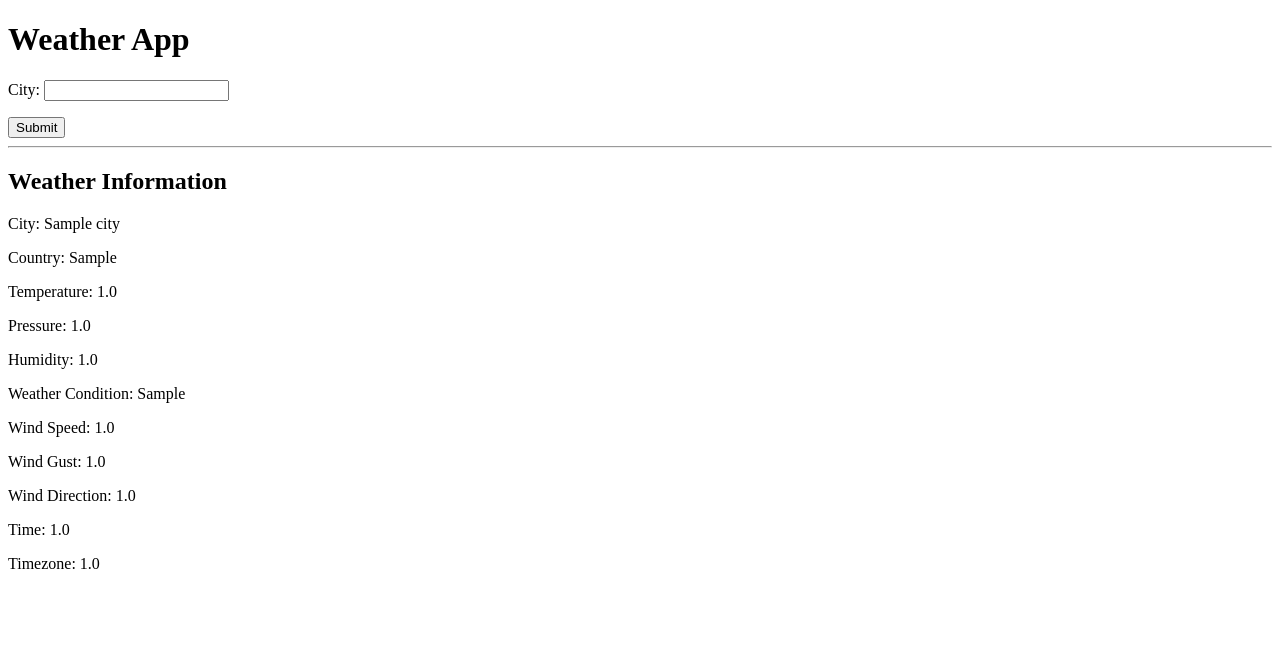
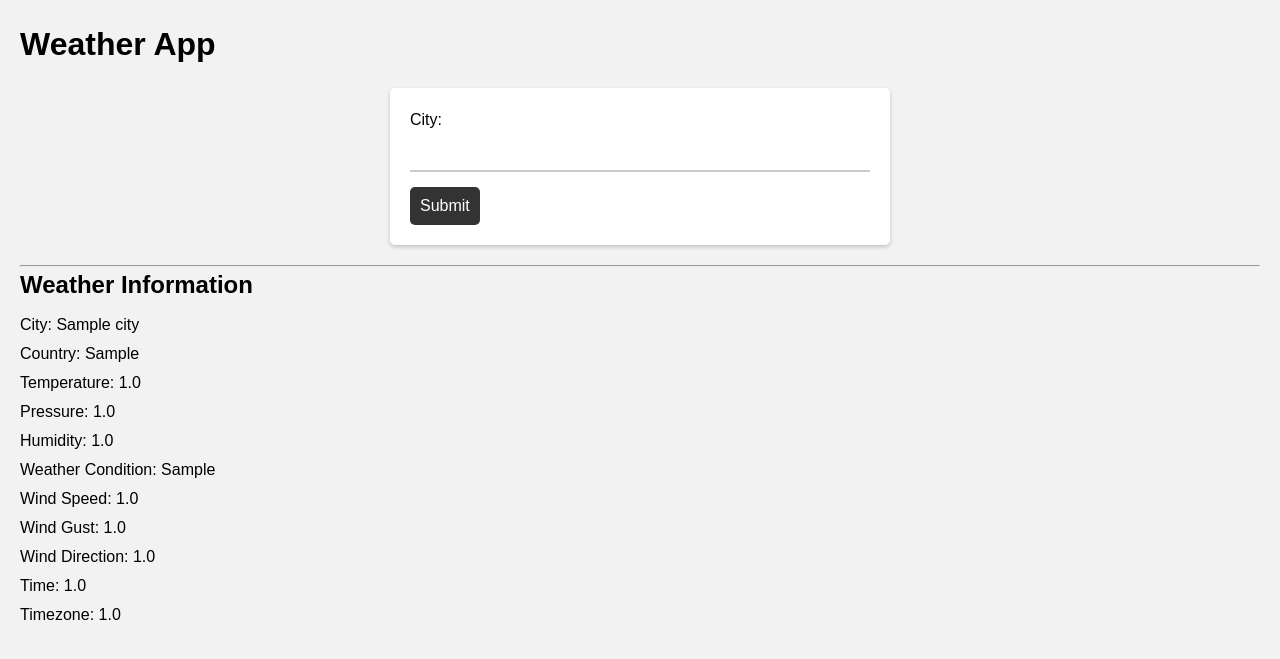
Before and after one commit to RCKR/weatherPal, a Django app: template templates/weather/weather.html in a window 1280 px wide. Shown: the top 659 px of the page. Run offline with Django 4.2, Linux system fonts and the light colour scheme; the template is opened without the code that fills it: values that come from a table or form of the project are taken from there, others are empty; tables that the repository leaves empty hold one stand-in row (values such as "Sample post").

Commit message:
saving styles

```diff
--- /dev/null
+++ b/static/weather/CSS/weather_style.css
@@ -0,0 +1,81 @@
+/* Reset default margin and padding */
+* {
+    margin: 0;
+    padding: 0;
+    box-sizing: border-box;
+  }
+
+  /* Create a margin around the page */
+  body {
+    margin: 20px;
+    background-color: #f2f2f2;
+    font-family: Arial, sans-serif;
+    line-height: 1.5;
+  }
+
+  /* Style the header */
+  header {
+    background-color: #333;
+    color: #fff;
+    padding: 20px;
+    text-align: center;
+  }
+
+  /* Style the form */
+  form {
+    background-color: #fff;
+    border-radius: 5px;
+    box-shadow: 0 2px 4px rgba(0, 0, 0, 0.2);
+    margin: 20px auto;
+    max-width: 500px;
+    padding: 20px;
+  }
+
+  /* Style the form inputs */
+  form input[type="text"] {
+    border: none;
+    border-bottom: 2px solid #ccc;
+    font-size: 16px;
+    margin-bottom: 10px;
+    padding: 10px;
+    width: 100%;
+  }
+
+  /* Style the form button */
+  form button[type="submit"] {
+    background-color: #333;
+    border: none;
+    border-radius: 5px;
+    color: #fff;
+    cursor: pointer;
+    font-size: 16px;
+    padding: 10px;
+    transition: background-color 0.3s ease;
+  }
+
+  form button[type="submit"]:hover {
+    background-color: #555;
+  }
+
+  /* Style the weather information section */
+  section {
+    background-color: #fff;
+    border-radius: 5px;
+    box-shadow: 0 2px 4px rgba(0, 0, 0, 0.2);
+    margin: 20px auto;
+    max-width: 500px;
+    padding: 20px;
+    border: 1px solid #ccc;
+  }
+
+  /* Style the weather information headings */
+  h2 {
+    font-size: 24px;
+    margin-bottom: 10px;
+  }
+
+  /* Style the weather information paragraphs */
+  p {
+    font-size: 16px;
+    margin-bottom: 5px;
+  }
--- a/templates/weather/weather.html
+++ b/templates/weather/weather.html
@@ -1,7 +1,10 @@
+{% load static %}
 <!DOCTYPE html>
 <html>
 <head>
     <title>Weather App</title>
+    <link rel="stylesheet" type="text/css" href="{% static 'weather/CSS/weather_style.css' %}">
+
 </head>
 <body>
     <h1>Weather App</h1>
--- a/weatherpal/settings.py
+++ b/weatherpal/settings.py
@@ -119,6 +119,10 @@ USE_TZ = True
 # https://docs.djangoproject.com/en/4.2/howto/static-files/
 
 STATIC_URL = 'static/'
+STATICFILES_DIRS = [
+    BASE_DIR / 'static'
+]
+
 
 # Default primary key field type
 # https://docs.djangoproject.com/en/4.2/ref/settings/#default-auto-field
```
